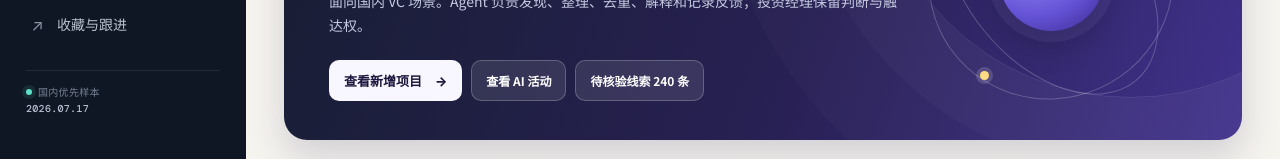
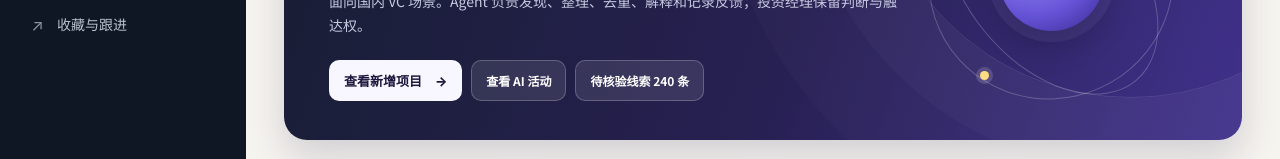
Before and after one commit to yibohanthu-hub/ai-vc-opportunity-radar, a website: page index.html in a window 1280 px wide. Shown: the part 309-468 px from the top of the page. Drawn offline with nearby package versions, Linux system fonts and the light colour scheme.

Commit message:
chore: remove sidebar sample marker

```diff
--- a/app.js
+++ b/app.js
@@ -111,7 +111,6 @@
       <aside class="sidebar">
         <button class="brand" data-action="navigate" data-route="#/dashboard"><span class="brand-glyph">◒</span><span><b>AI 机会雷达</b><small>创投机会发现</small></span></button>
         <div class="nav-group"><p>工作台</p>${navLink('dashboard', '今日雷达', '⌂')}${navLink('projects', '创业项目', '◈')}${navLink('events', 'AI 活动', '◎')}${navLink('signals', '实时待核验', '⌁')}${navLink('follow-ups', '收藏与跟进', '↗')}</div>
-        <div class="sidebar-foot"><span class="pulse"></span>国内优先样本<br/><b>2026.07.17</b></div>
       </aside>
       <main class="main"><header class="topbar"><div><span class="eyebrow">CN VC · AI SIGNAL DESK</span><h1>${pageTitle()}</h1></div><div class="topbar-tools"><button class="refresh-button" data-action="navigate" data-route="#/signals">⌁ 实时线索</button></div></header>${content}</main>
       <nav class="mobile-nav">${navLink('dashboard', '今日', '⌂')}${navLink('projects', '项目', '◈')}${navLink('events', '活动', '◎')}${navLink('signals', '线索', '⌁')}${navLink('follow-ups', '跟进', '↗')}</nav>
--- a/styles.css
+++ b/styles.css
@@ -38,10 +38,6 @@ a { color: inherit; }
 .nav-link:hover { color: #fff; background: rgba(255,255,255,.06); }
 .nav-link.active { color: #fff; background: rgba(132, 108, 250, .18); font-weight: 600; }
 .nav-link.active > span { color: #aa9bff; }
-.sidebar-foot { margin: 23px 9px 0; padding: 14px 0 1px; border-top: 1px solid rgba(255,255,255,.08); color: #758092; font: 10px/1.55 'DM Mono', monospace; letter-spacing: .03em; }
-.sidebar-foot b { color: #b8c2d2; font-weight: 500; }
-.pulse { display: inline-block; width: 6px; height: 6px; margin: 0 6px 1px 0; border-radius: 50%; background: #5ee0c9; box-shadow: 0 0 0 4px rgba(94,224,201,.1); }
-
 .main { width: calc(100% - 246px); margin-left: 246px; padding: 30px 38px 64px; max-width: 1840px; }
 .topbar { display: flex; align-items: center; justify-content: space-between; gap: 20px; margin-bottom: 24px; }
 .eyebrow { display: inline-block; color: #7d8695; font: 600 10px/1.2 'DM Mono', monospace; letter-spacing: .12em; text-transform: uppercase; }
```
